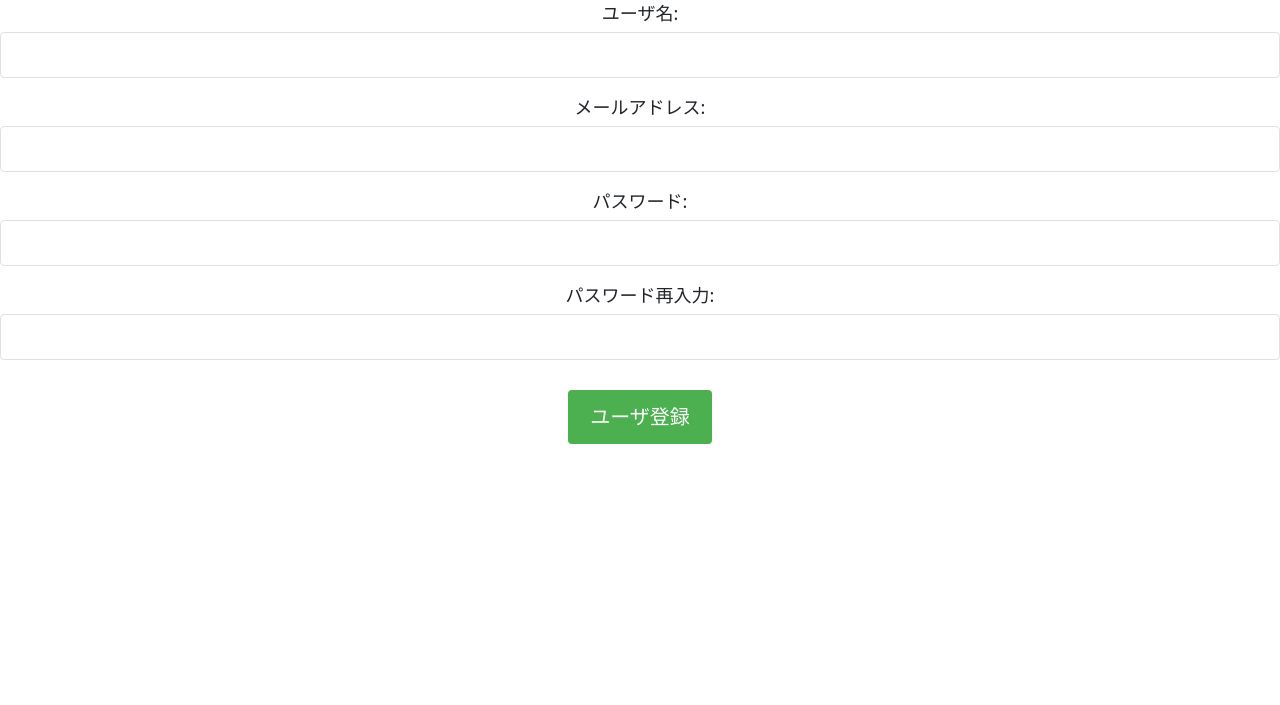
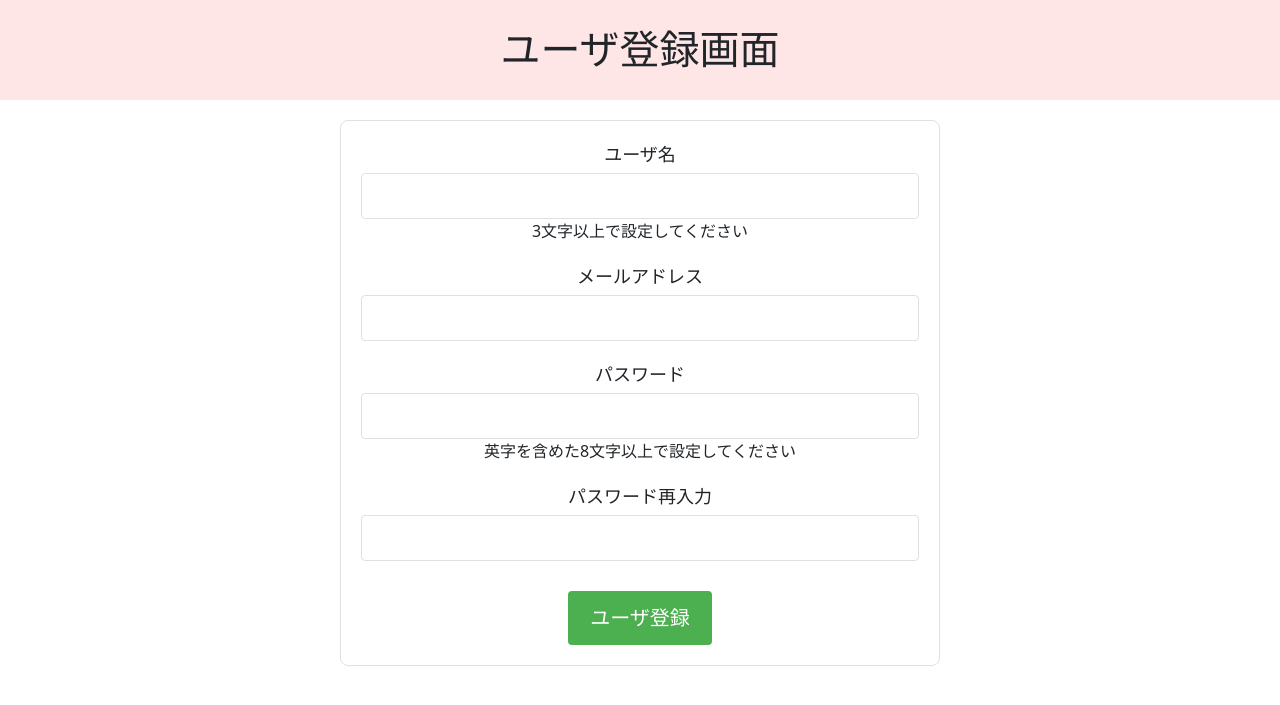
Before and after one commit to sumika0119/ClosetRepository, a Django app: page /accounts/regist in a window 1280 px wide. Shown: the part 59-764 px from the top of the page. Run offline with Django 4.2, Linux system fonts and the light colour scheme.

Commit message:
ユーザ登録画面forms.pyとの関係

```diff
--- a/closet_project/templates/accounts/regist.html
+++ b/closet_project/templates/accounts/regist.html
@@ -1,9 +1,36 @@
 {% extends "base.html" %}
 {% block content %}
-<div class="text-center">
-<form method="POST">
+  <p class="custom-paragraph">ユーザ登録画面</p>
+   <div class="registration-container">
+    <form method="POST" enctype="multipart/form-data"  class="registration-form">
       {% csrf_token %}
-{{ regist_form.as_p }}
+
+      <div class="form-group">
+        <label>ユーザ名 </label>
+        {{ regist_form.username}}
+        {{ regist_form.username.errors }}
+        <p>3文字以上で設定してください</p>
+      </div>
+
+       <div class="form-group">
+        <label for="email">メールアドレス</label>
+        {{ regist_form.email}}
+        {{ regist_form.email.errors }}
+      </div>
+
+      <div class="form-group">
+        <label for="password">パスワード</label>
+        {{ regist_form.password}}
+        {{ regist_form.password.errors }}
+        <p>英字を含めた8文字以上で設定してください</p>
+      </div>
+
+      <div class="form-group">
+        <label for="confirm_password">パスワード再入力</label>
+        {{ regist_form.confirm_password}}
+        {{ regist_form.confirm_password.errors }}
+      </div>
+
       <div class="button-container">
         <button type="submit" class="btn btn-primary">ユーザ登録</button>
       </div>
```
Lines whose indentation alone changed are shown as unchanged.
